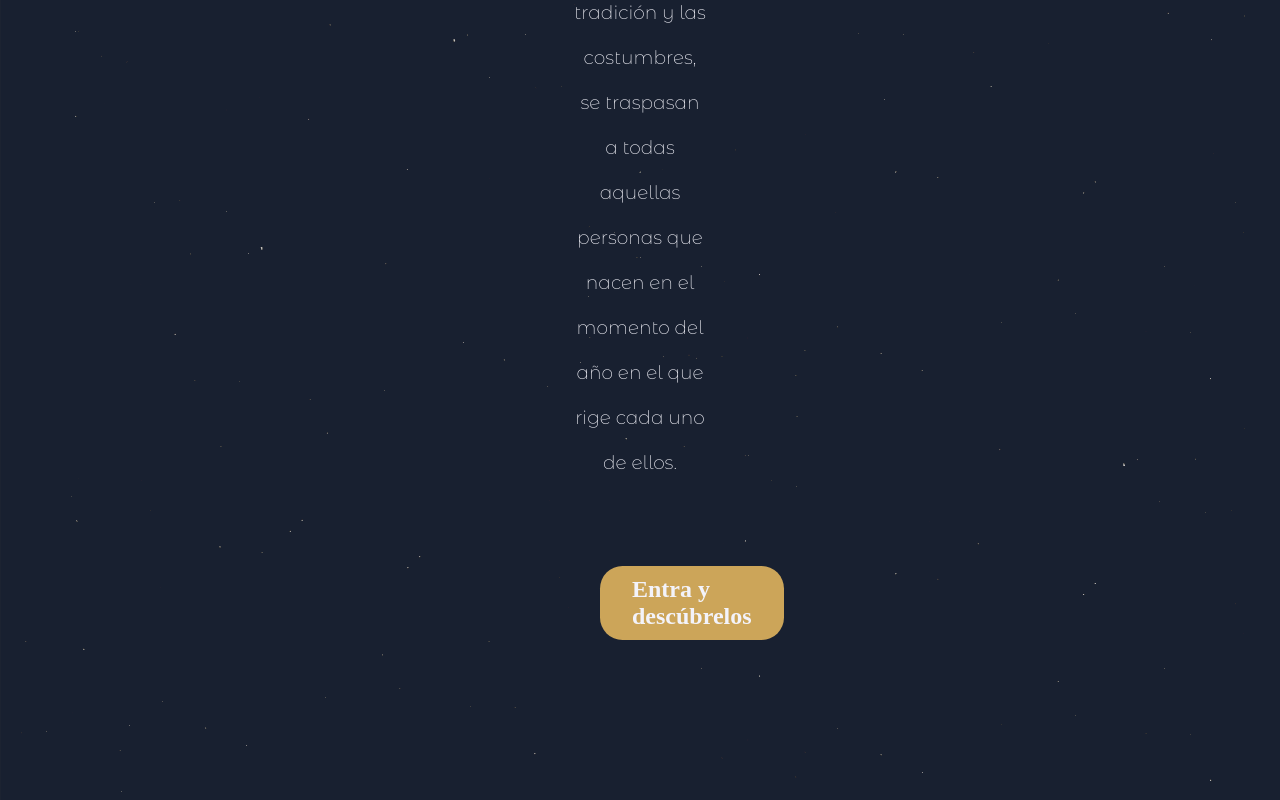
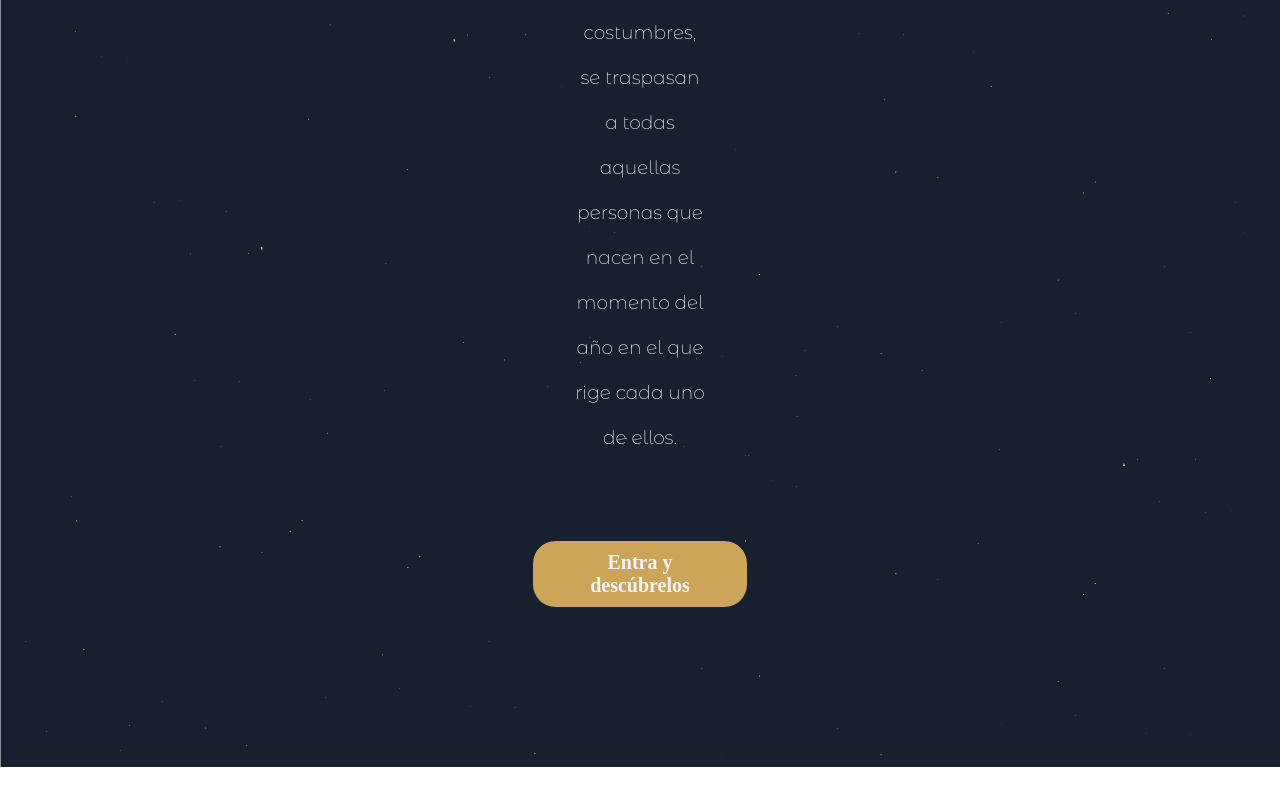
Before and after one commit to martcastrillo/proyecto-personal, a React app: page / in a window 1280 px wide. Shown: the part 1350-2150 px from the top of the page. After the commit the page ends 2117 px from the top, so only its background shows below. Built offline with nearby package versions, Linux system fonts and the light colour scheme; a web font is replaced by a local one.

Commit message:
change language

```diff
--- a/src/styles/App.scss
+++ b/src/styles/App.scss
@@ -1,23 +1,23 @@
-@import './core/Variables';
-@import './core/Reset';
-body{
-    background-image: url('../images/Fondo.png');
-    height: 100%;
+@import "./core/Variables";
+@import "./core/Reset";
+body {
+	background-image: url("../images/Fondo.png");
+	background-size: initial 760px;
 
+	@media all and (min-width: 768px) {
 	}
-.background-main{
-
-
+}
+.background-main {
 	background-position: center;
 	object-fit: cover;
 	background-origin: content-box;
 	background-repeat: no-repeat;
 	height: 100%;
-    font-family:$font-main;
+	font-family: $font-main;
 }
-.nav{
+.nav {
 	position: fixed;
-  top:0;
+	top: 0;
 	width: 100vw;
 	background-color: $color-second;
 	list-style: none;
@@ -27,85 +27,86 @@ body{
 	justify-content: center;
 	gap: 40px;
 
-    &__element{
-        color: #DEDEFF;
+	&__element {
+		color: #dedeff;
 		font-family: $font-second;
 		text-transform: uppercase;
 		&:hover {
-            color:$color-first ;
-
+			color: $color-first;
 		}
 	}
 }
-.headermain{
-
+.headermain {
 	margin-top: 60px;
 	height: 180px;
 	width: 100vw;
 	display: flex;
 	align-items: center;
 	justify-content: center;
-   .logomain{
+	.logomain {
 		height: 100px;
 	}
-   .h1main{
-    font-size:100px ;
-    font-family:$font-main;
+	.h1main {
+		font-size: 100px;
+		font-family: $font-main;
 		color: $color-third;
 		text-transform: capitalize;
+    @media all and (min-width: 768px) {
+
     }
 	}
-.inicio{
-    color:$color-third;
+}
+.inicio {
+	color: $color-third;
 	gap: 40px;
-    margin: 125px 600px 100px 600px;
-    font-family:$font-main;
+	margin: 100px 600px 100px 600px;
+	font-family: $font-main;
 	justify-content: center;
 	display: flex;
 	flex-direction: column;
 	align-items: center;
-    .h3{
-        font-family:$font-second;
+	.h3 {
+		font-family: $font-second;
 		font-weight: 200;
 		text-align: center;
-        line-height : 45px;
-
-    }
-    .h2{
-        font-family:$font-main;
+		line-height: 45px;
 	}
 
+/* 	@media all and (min-width: 768px) {
+		margin: 125px 125px 100px 125px;
+	} */
 }
 .button {
-    font-family: $font-second;
-
-    font-weight: 500;
 	border-radius: 22.5px;
-
-      padding: 10px 10px 10px 10px;
+	padding: 10px 40px 10px 40px;
 	margin-top: 41px;
 	margin-bottom: 60px;
-      margin-left: auto;
-      margin-right: auto;
 	color: $color-third;
 	background-color: $color-golden;
 	&:hover {
 		background-color: $color-third;
 		transform: scale(1.1, 1.1);
 		transition: transform 2s;
-        color:$color-golden;
-        box-shadow: 0 0 2px #fff, 0 0 5px #fff, 0 0 10px $color-golden, 0 0 10px $color-golden,
-		0 0 15px $color-golden, 0 0 20px $color-golden;
+		color: $color-golden;
+		box-shadow: 0 0 2px #fff, 0 0 5px #fff, 0 0 10px $color-golden,
+			0 0 10px $color-golden, 0 0 15px $color-golden, 0 0 20px $color-golden;
 	}
 	&:not(:hover) {
 		transition: transform 2s;
 	}
-      @media all and (min-width: 768px)  {
+	@media all and (min-width: 768px) {
 		padding: 10px 32px 10px 32px;
 	}
-
+	.h2 {
+		font-family: $font-main;
+		text-align: center;
+		font-size: 14px;
+    width: 150px;
+		@media all and (min-width: 768px) {
+			font-size: 20px;
 		}
-
+	}
+}
 
 .footer {
 	position: fixed;
--- a/src/styles/GenericHorocscope.scss
+++ b/src/styles/GenericHorocscope.scss
@@ -1,22 +1,7 @@
 @import './core/Variables';
 @import './Horoscopes';
 
-body{
-    background-color: #212633;
-    height: 100%;
-}
-.background{
 
-
-        height: 100%;
-
-    background-position: center;
-      object-fit: cover;
-      background-origin: content-box;
-      background-repeat: no-repeat;
-
-    font-family:$font-main;
-}
 .header{
     margin-top: 30px;
 
@@ -87,4 +72,5 @@ body{
 .opciones{
     display: flex;
     justify-content: space-between;
+    font-family: $font-main;
 }
--- a/src/styles/Horoscopes.scss
+++ b/src/styles/Horoscopes.scss
@@ -1,10 +1,7 @@
 @import './core/Variables';
 @import './core/Reset';
-body{
-    background-image: url('../images/Fondo.png');
-    height: 100%;
-}
-.background-main{
+
+/* .background-main{
 
 
     background-position: center;
@@ -13,7 +10,7 @@ body{
       background-repeat: no-repeat;
     height: 100%;
     font-family:$font-main;
-}
+} */
 
 .headermain{
     height: 180px;
```
Also changed, not shown: 1 other file. Lines whose indentation alone changed are shown as unchanged.
